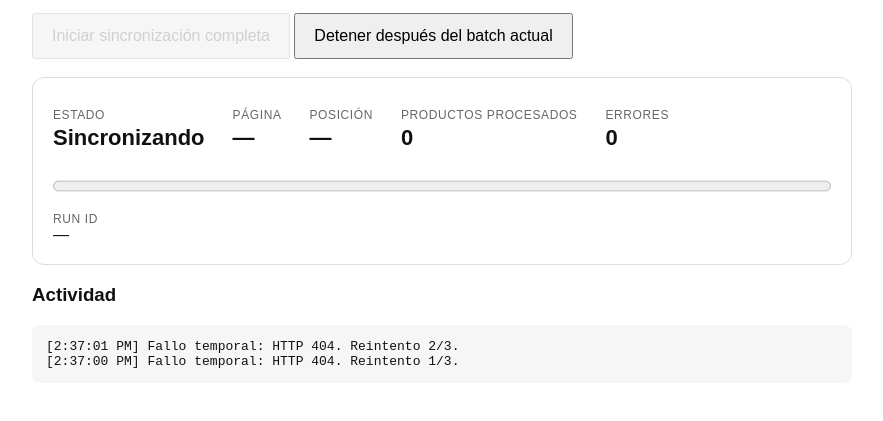
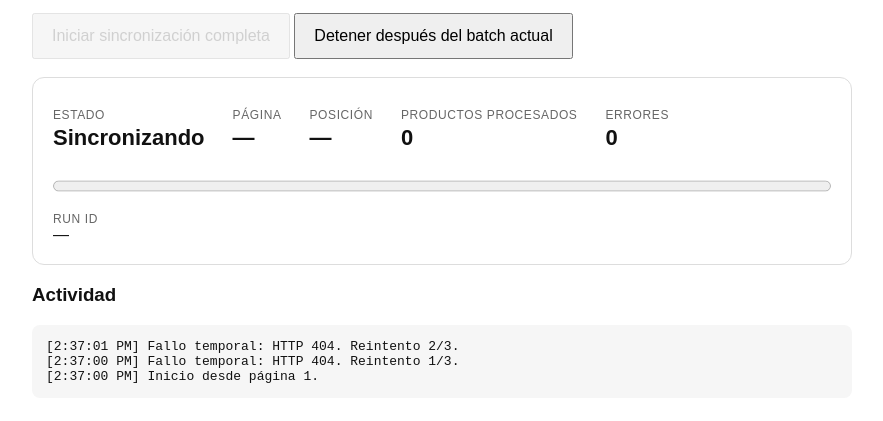
Before and after one commit to robertometaprom/ufra-sync-poc, a website: page sync.html in a window 1280 px wide. Both pictures are taken after a click on the button "Iniciar sincronización completa". Shown: the part 137-558 px from the top of the page, without its empty margins (198-1081 px from the left). Drawn offline with Linux system fonts and the light colour scheme; no server answers.

Commit message:
Allow catalog sync to resume from a chosen page

```diff
--- a/sync.html
+++ b/sync.html
@@ -19,6 +19,7 @@
 <body>
   <h1>UFRA Catalog Sync</h1>
   <p>Un clic inicia la sincronización completa. El navegador encadena automáticamente batches pequeños y reanudables.</p>
+  <p id="resumeNote"></p>
   <button id="start">Iniciar sincronización completa</button>
   <button id="stop" disabled>Detener después del batch actual</button>
 
@@ -48,6 +49,11 @@ const errorsEl = document.getElementById('errors');
 const runIdEl = document.getElementById('runId');
 const progressEl = document.getElementById('progress');
 const logEl = document.getElementById('log');
+const resumeNote = document.getElementById('resumeNote');
+const qs = new URLSearchParams(location.search);
+const requestedStartPage = Math.max(1, Number.parseInt(qs.get('startPage') || '1', 10) || 1);
+if (requestedStartPage > 1) resumeNote.textContent = `Reanudación configurada desde la página ${requestedStartPage}.`;
+
 let stopRequested = false;
 let running = false;
 let processed = 0;
@@ -79,9 +85,11 @@ async function runAll() {
   statusEl.textContent = 'Sincronizando';
   logEl.textContent = '';
 
-  let page = 1;
+  let page = requestedStartPage;
   let runId = null;
   let consecutiveFailures = 0;
+  const initialBase = (requestedStartPage - 1) * 24;
+  log(`Inicio desde página ${requestedStartPage}.`);
 
   try {
     while (!stopRequested) {
@@ -110,7 +118,7 @@ async function runAll() {
       const total = data.catalogTotal;
       if (total) {
         progressEl.max = total;
-        progressEl.value = Math.min(processed, total);
+        progressEl.value = Math.min(initialBase + processed, total);
       } else {
         progressEl.max = 100;
         progressEl.value = ((dbs.offset + dbs.batchSize) / data.pageSize) * 100;
```
